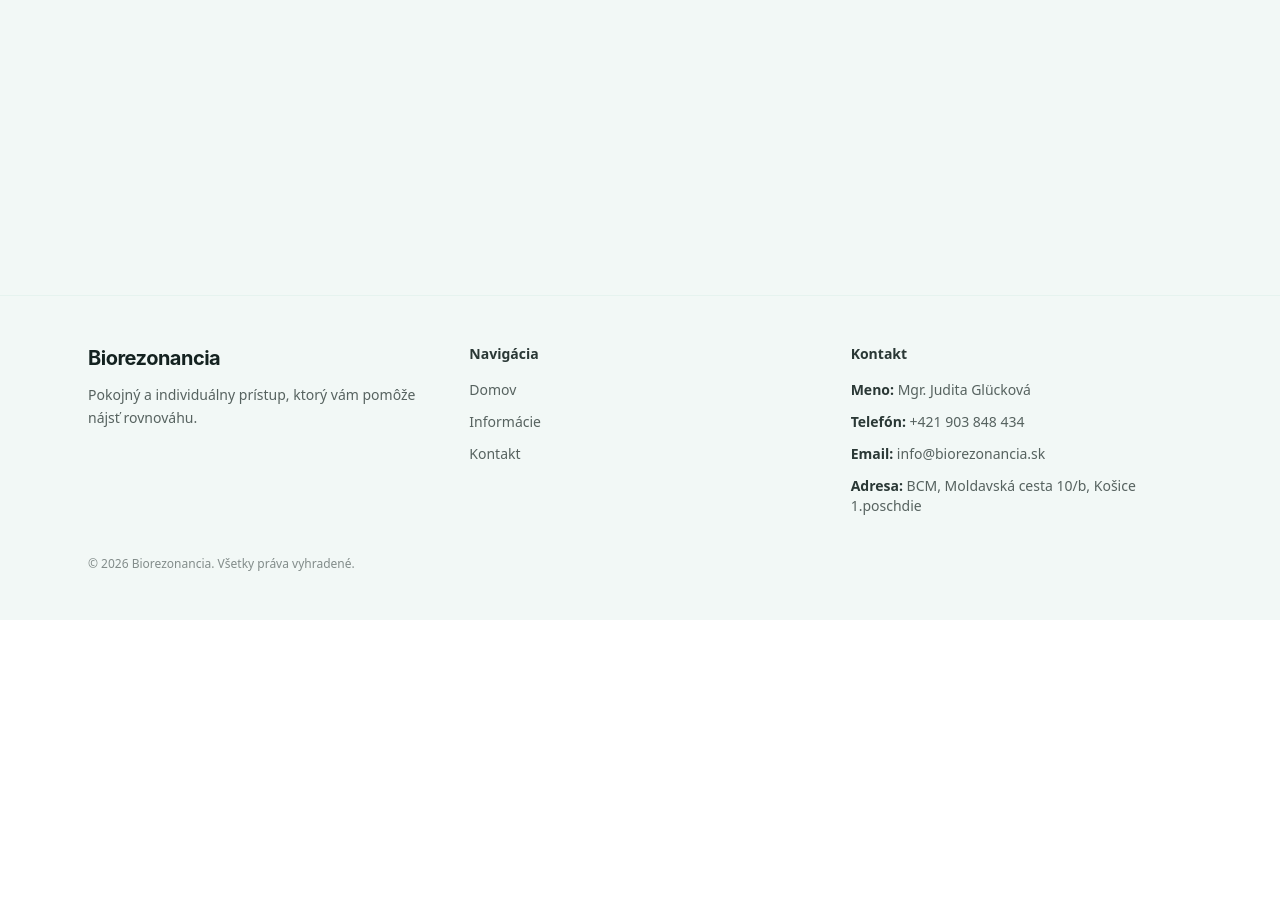
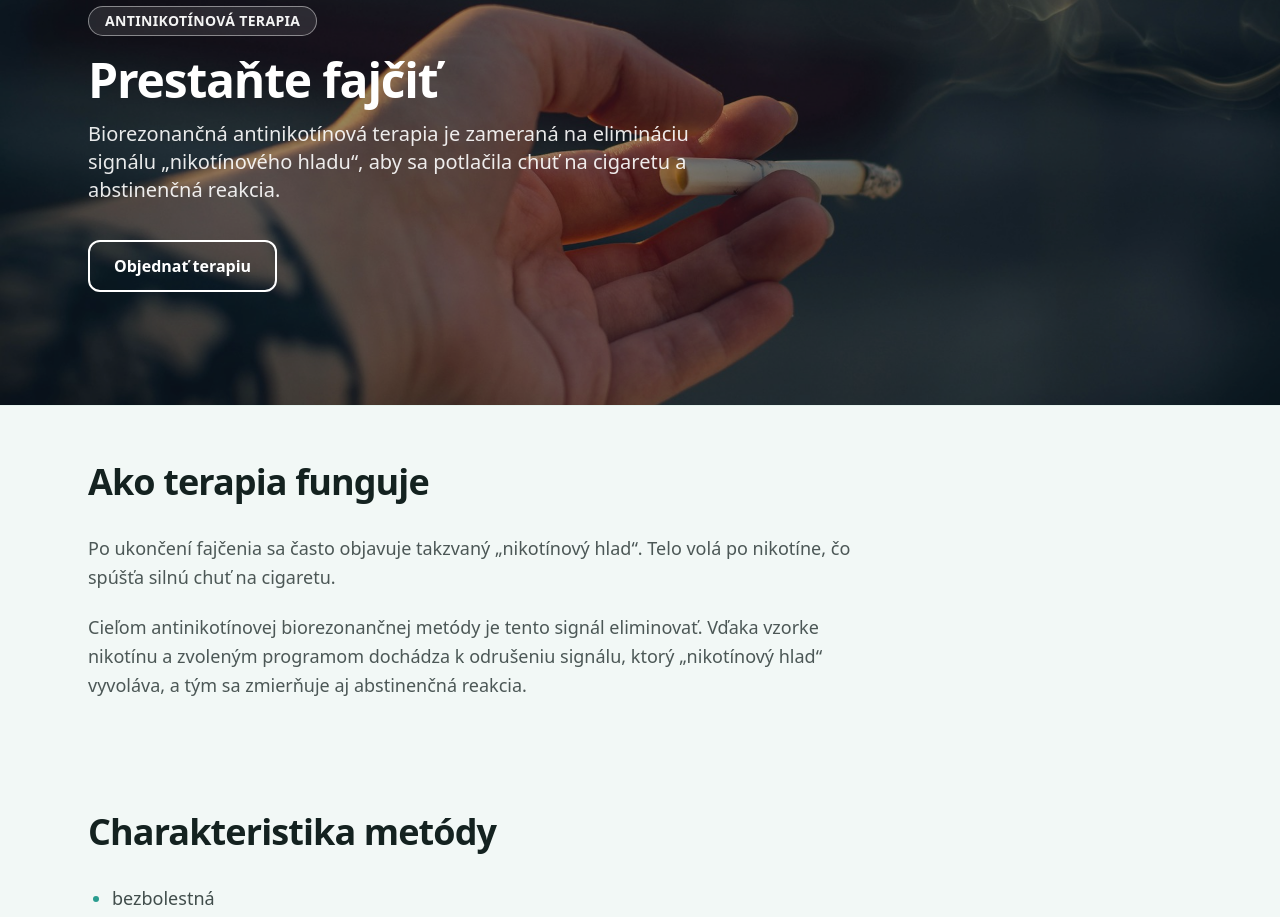
Before and after one commit to daviddiczhazy/biorezonanciakosice, a Nuxt app: page /antinikotinova-terapia in a window 1280 px wide. Shown: the part 180-1097 px from the top of the page. Before the commit the page ends 800 px from the top, so only its background shows below. Built offline with nearby package versions, Linux system fonts and the light colour scheme.

Commit message:
new antinicotine subpages and home CTA

```diff
--- /dev/null
+++ b/app/components/landing/AntiSmokingHeroBanner.vue
@@ -0,0 +1,57 @@
+<script setup lang="ts">
+withDefaults(
+  defineProps<{
+    badge?: string;
+    title?: string;
+    subtitle?: string;
+    buttonLabel?: string;
+    buttonTo?: string;
+  }>(),
+  {
+    badge: "Antinikotínová terapia",
+    title: "Prestaňte fajčiť",
+    subtitle:
+      "Biorezonančná antinikotínová terapia je zameraná na elimináciu signálu „nikotínového hladu“, aby sa potlačila chuť na cigaretu a abstinenčná reakcia.",
+    buttonLabel: "Objednať terapiu",
+    buttonTo: "/kontakt#kontakt-form",
+  }
+);
+</script>
+
+<template>
+  <section class="relative min-h-[64vh] overflow-hidden">
+    <img
+      src="/img/antinikotinova-hero.png"
+      alt="Zlomená cigareta medzi rukami ako symbol odvykania od fajčenia"
+      class="absolute inset-0 h-full w-full object-cover"
+      loading="eager"
+    />
+    <div class="absolute inset-0 bg-text/45" aria-hidden="true" />
+
+    <SectionContainer class="relative flex min-h-[64vh] items-center py-16">
+      <div class="max-w-3xl">
+        <p
+          class="inline-flex rounded-full border border-white/45 bg-white/10 px-4 py-1 text-sm font-semibold uppercase tracking-wide text-white/95"
+        >
+          {{ badge }}
+        </p>
+        <h1
+          class="mt-5 text-4xl font-bold tracking-tight text-white sm:text-5xl leading-[1.08]"
+        >
+          {{ title }}
+        </h1>
+        <p class="mt-4 max-w-2xl text-lg leading-relaxed text-white/90 sm:text-xl">
+          {{ subtitle }}
+        </p>
+        <div class="mt-9">
+          <NuxtLink
+            :to="buttonTo"
+            class="inline-flex items-center justify-center rounded-xl border-2 border-white px-6 py-3 text-base font-semibold text-white transition-colors hover:bg-white/10 focus:outline-none focus:ring-2 focus:ring-white/70"
+          >
+            {{ buttonLabel }}
+          </NuxtLink>
+        </div>
+      </div>
+    </SectionContainer>
+  </section>
+</template>
--- a/app/components/landing/CtaSection.vue
+++ b/app/components/landing/CtaSection.vue
@@ -5,8 +5,8 @@ withDefaults(
     subtitle: string;
     primaryCta: string;
     primaryTo: string;
-    secondaryCta: string;
-    secondaryTo: string;
+    secondaryCta?: string;
+    secondaryTo?: string;
     /** Väčší podtitulok (napr. stránka Informácie / +2px voči základu). */
     largerSubtitle?: boolean;
   }>(),
@@ -48,6 +48,7 @@ withDefaults(
                 {{ primaryCta }}
               </BaseButton>
               <BaseButton
+                v-if="secondaryCta && secondaryTo"
                 :to="secondaryTo"
                 variant="secondary"
                 size="lg"
--- a/app/components/layout/TheHeader.vue
+++ b/app/components/layout/TheHeader.vue
@@ -7,7 +7,7 @@ type NavItem = { label: string; to: string };
 const navItems: NavItem[] = [
   { label: "Domov", to: "/" },
   { label: "Informácie", to: "/informacie" },
-  { label: "Kontakt", to: "/kontakt" },
+  { label: "Prestaňte fajčiť", to: "/antinikotinova-terapia" },
 ];
 
 const route = useRoute();
--- /dev/null
+++ b/app/pages/antinikotinova-terapia.vue
@@ -0,0 +1,132 @@
+<script setup lang="ts">
+useSeoMeta({
+  title: "Antinikotínová terapia",
+  description:
+    "Antinikotínová biorezonančná terapia: priebeh sedenia, odporúčania pred a po terapii, dĺžka a cena.",
+  ogTitle: "Antinikotínová terapia",
+  ogDescription:
+    "Prestaňte fajčiť s podporou antinikotínovej biorezonančnej terapie. Zistite, ako terapia prebieha a čo dodržať pre lepší výsledok.",
+});
+
+const methodBenefits = [
+  "bezbolestná",
+  "bez vedľajších účinkov",
+  "vhodná pre každého fajčiara, ktorý je rozhodnutý prestať fajčiť",
+  "podľa podkladov dosahuje približne 90% úspešnosť",
+] as const;
+
+const preparationRules = [
+  "Pred terapiou si klient zafajčí poslednú cigaretu.",
+  "Zvyšok nedofajčenej cigarety s popolom sa použije počas terapie.",
+  "Pred terapiou sa neodporúča znižovať počet cigariet.",
+  "Deň pred terapiou a v deň terapie sa nesmie piť alkohol.",
+  "V deň terapie sa neodporúča káva, čierny čaj ani iné kofeínové nápoje.",
+] as const;
+
+const postTherapyRules = [
+  "Odstrániť cigarety, popolníky a zapaľovače.",
+  "Piť aspoň 2 litre vody denne pre podporu vylučovania toxických látok.",
+] as const;
+</script>
+
+<template>
+  <div>
+    <AntiSmokingHeroBanner />
+
+    <section class="border-t border-primary-light/15 py-14 sm:py-18">
+      <SectionContainer>
+        <h2 class="text-3xl font-bold tracking-tight text-text sm:text-4xl">
+          Ako terapia funguje
+        </h2>
+        <div class="mt-8 max-w-3xl space-y-5 text-lg leading-relaxed text-text/75">
+          <p>
+            Po ukončení fajčenia sa často objavuje takzvaný „nikotínový hlad“.
+            Telo volá po nikotíne, čo spúšťa silnú chuť na cigaretu.
+          </p>
+          <p>
+            Cieľom antinikotínovej biorezonančnej metódy je tento signál
+            eliminovať. Vďaka vzorke nikotínu a zvoleným programom dochádza k
+            odrušeniu signálu, ktorý „nikotínový hlad“ vyvoláva, a tým sa
+            zmierňuje aj abstinenčná reakcia.
+          </p>
+        </div>
+      </SectionContainer>
+    </section>
+
+    <section class="bg-gradient-to-b from-primary-light/12 to-transparent py-14 sm:py-18">
+      <SectionContainer>
+        <h2 class="text-3xl font-bold tracking-tight text-text sm:text-4xl">
+          Charakteristika metódy
+        </h2>
+        <ul
+          class="mt-8 max-w-3xl list-disc space-y-2.5 pl-6 text-lg leading-relaxed text-text/80 marker:text-primary"
+        >
+          <li v-for="item in methodBenefits" :key="item">
+            {{ item }}
+          </li>
+        </ul>
+      </SectionContainer>
+    </section>
+
+    <section class="border-t border-primary-light/15 py-14 sm:py-18">
+      <SectionContainer>
+        <h2 class="text-3xl font-bold tracking-tight text-text sm:text-4xl">
+          Priebeh terapie
+        </h2>
+        <ul
+          class="mt-8 max-w-3xl list-disc space-y-2.5 pl-6 text-lg leading-relaxed text-text/80 marker:text-primary"
+        >
+          <li v-for="item in preparationRules" :key="item">
+            {{ item }}
+          </li>
+        </ul>
+        <p class="mt-8 max-w-3xl text-lg leading-relaxed text-text/75">
+          Aj keď má metóda vysokú úspešnosť, je dôležité ju podporiť následnou
+          disciplínou a zodpovednosťou. Terapia neodstraňuje návyky typu káva –
+          cigareta, pivo – cigareta alebo cigareta po jedle.
+        </p>
+      </SectionContainer>
+    </section>
+
+    <section class="border-t border-primary-light/15 py-14 sm:py-18">
+      <SectionContainer>
+        <h2 class="text-3xl font-bold tracking-tight text-text sm:text-4xl">
+          Odporúčania po terapii
+        </h2>
+        <ul
+          class="mt-8 max-w-3xl list-disc space-y-2.5 pl-6 text-lg leading-relaxed text-text/80 marker:text-primary"
+        >
+          <li v-for="item in postTherapyRules" :key="item">
+            {{ item }}
+          </li>
+        </ul>
+      </SectionContainer>
+    </section>
+
+    <section class="border-t border-primary-light/15 py-14 sm:py-18">
+      <SectionContainer>
+        <div class="grid gap-6 sm:grid-cols-2 max-w-3xl">
+          <article class="rounded-3xl border border-primary-light/25 bg-white/70 p-7">
+            <h3 class="text-base font-semibold uppercase tracking-wide text-primary-dark/85">
+              Dĺžka terapie
+            </h3>
+            <p class="mt-3 text-2xl font-bold text-text">90 – 120 minút</p>
+          </article>
+          <article class="rounded-3xl border border-primary-light/25 bg-white/70 p-7">
+            <h3 class="text-base font-semibold uppercase tracking-wide text-primary-dark/85">
+              Cena
+            </h3>
+            <p class="mt-3 text-2xl font-bold text-text">70 EUR</p>
+          </article>
+        </div>
+      </SectionContainer>
+    </section>
+
+    <CtaSection
+      title="Chcete prestať fajčiť a objednať sa na terapiu?"
+      subtitle="Napíšte nám alebo zavolajte. Radi vám vysvetlíme priebeh a dohodneme termín antinikotínovej terapie."
+      primaryCta="Objednať terapiu"
+      primaryTo="/kontakt#kontakt-form"
+    />
+  </div>
+</template>
--- a/app/pages/index.vue
+++ b/app/pages/index.vue
@@ -92,6 +92,11 @@ const faqItems = [
       :items="problemItems"
     />
 
+    <AntiSmokingHeroBanner
+      subtitle="Antinikotínová terapia na dosah."
+      buttonTo="/antinikotinova-terapia"
+    />
+
     <MethodIntroSection
       title="Čo je biorezonancia?"
       :bullets="methodBullets"
--- a/nuxt.config.ts
+++ b/nuxt.config.ts
@@ -12,6 +12,7 @@ export default defineNuxtConfig({
     contactFromEmail: "",
   },
   app: {
+    baseURL: "/",
     head: {
       title: "Biorezonancia Košice",
       link: [{ rel: "icon", type: "image/svg+xml", href: "/favicon.svg" }],
```
Also changed, not shown: public/img/antinikotinova-hero.png (added), 1 other file (tests, documents, lock files or other folders).
